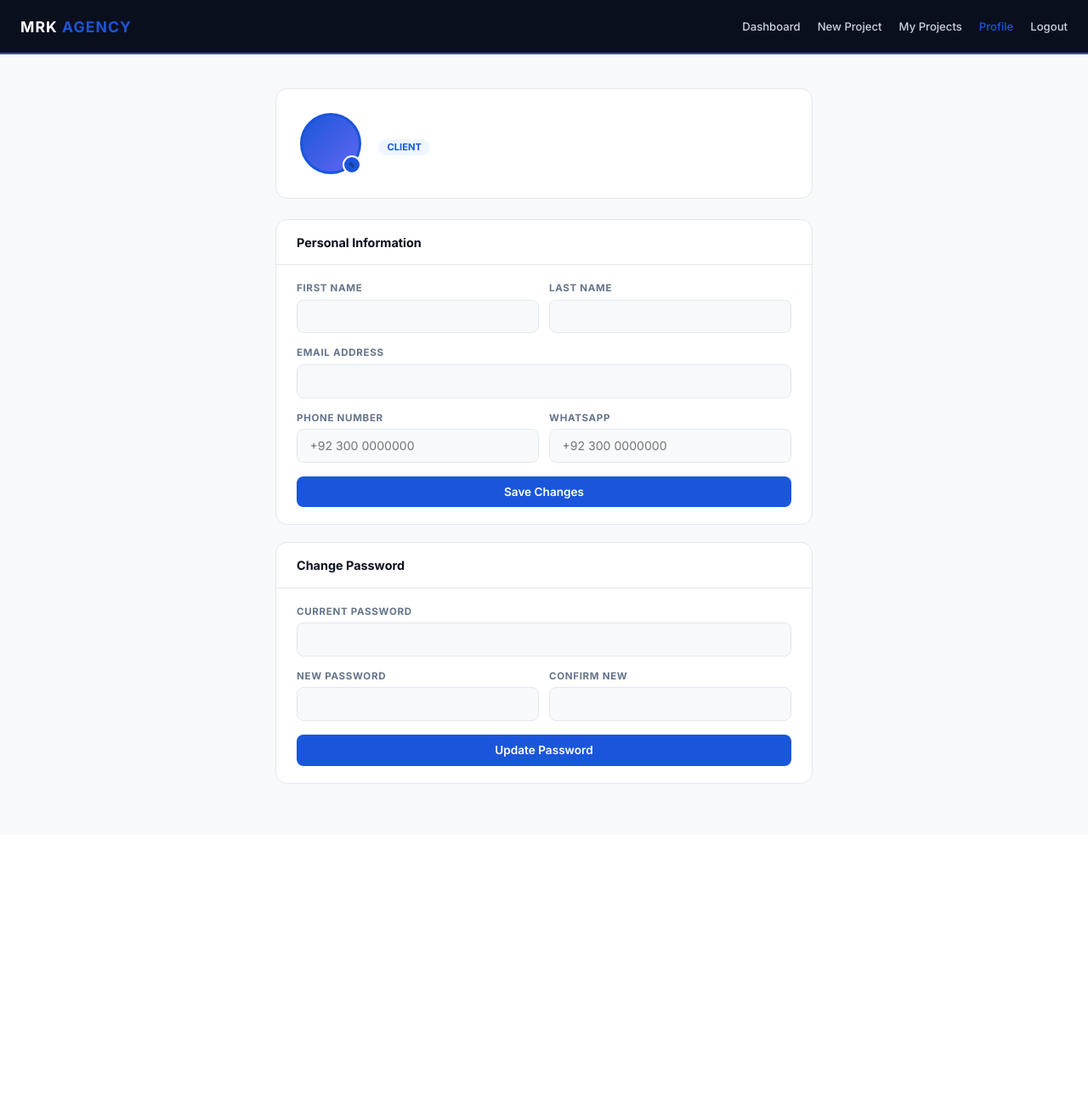
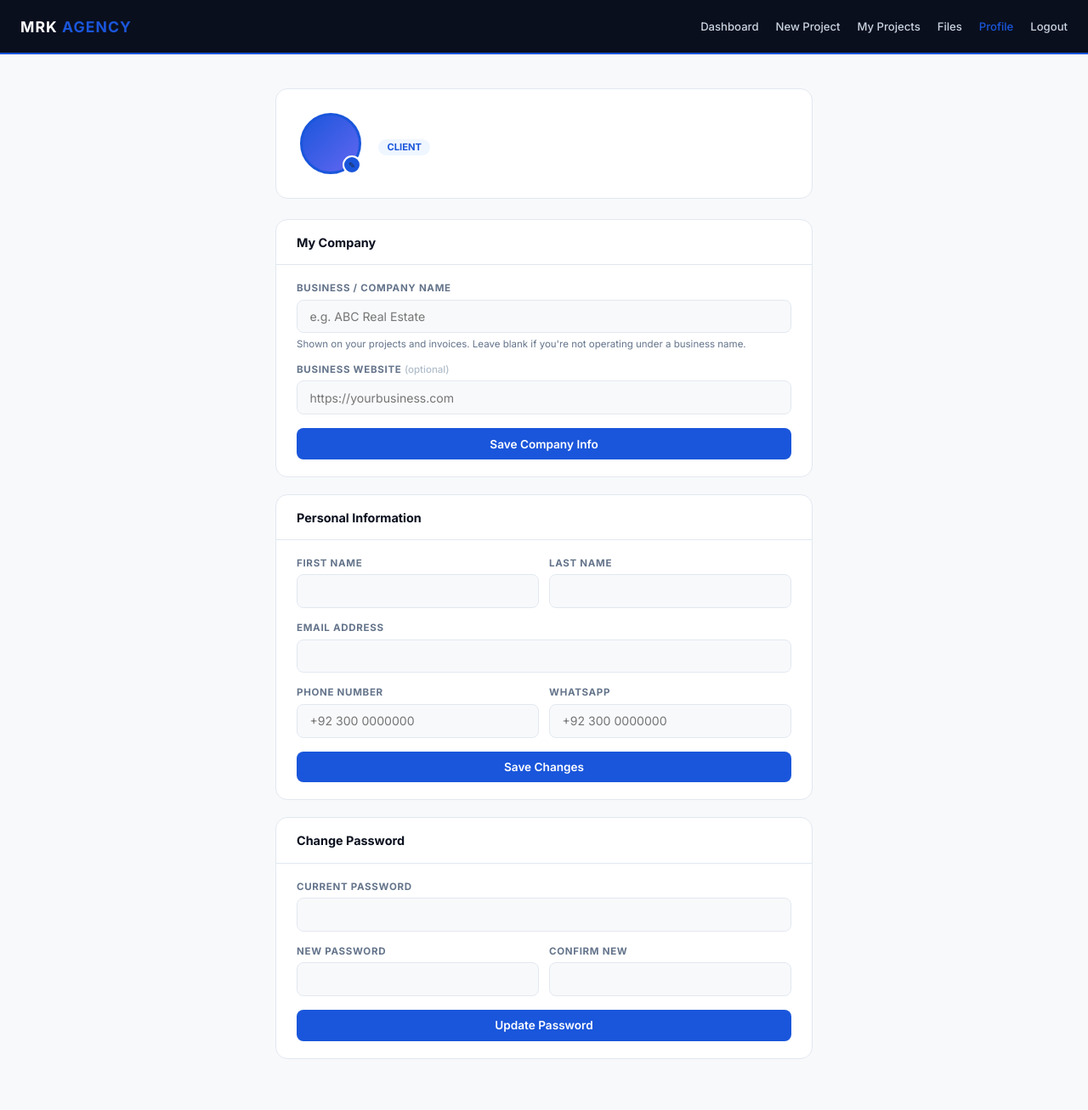
Before and after one commit to KhizarKhan714/MRK-AGENCY-, a Python web app: template templates/profile.html in a window 1280 px wide. Shown: the whole page at 85% size. Before the commit the page ends 923 px from the top, so only its background shows below. Run offline with Jinja, Linux system fonts and the light colour scheme; the template is opened without the code that fills it, so the values that code supplies are empty.

Commit message:
Add company information section to profile page

```diff
--- a/templates/profile.html
+++ b/templates/profile.html
@@ -48,6 +48,7 @@
     .form-group label { display:block; font-size:0.72rem; font-weight:700; text-transform:uppercase; letter-spacing:0.06em; color:var(--muted); margin-bottom:0.4rem; }
     .form-group input { width:100%; padding:0.65rem 0.9rem; border:1.5px solid var(--border); border-radius:8px; font-size:0.88rem; font-family:'Inter',sans-serif; color:var(--text); background:var(--bg); outline:none; transition:border-color 0.2s; }
     .form-group input:focus { border-color:var(--blue); background:var(--white); }
+    .form-group .field-hint { font-size:0.72rem; color:var(--muted); margin-top:0.35rem; font-weight:400; text-transform:none; letter-spacing:0; }
     .row { display:grid; grid-template-columns:1fr 1fr; gap:0.75rem; }
 
     .btn { display:inline-block; padding:0.65rem 1.25rem; border-radius:8px; font-size:0.85rem; font-weight:600; cursor:pointer; border:none; transition:opacity 0.2s; font-family:'Inter',sans-serif; text-decoration:none; }
@@ -67,6 +68,7 @@
     <a href="/dashboard">Dashboard</a>
     <a href="/submit-project">New Project</a>
     <a href="/my-projects">My Projects</a>
+    <a href="/files">Files</a>
     <a href="/profile" class="active">Profile</a>
     <a href="/logout">Logout</a>
   </div>
@@ -76,6 +78,7 @@
   <a href="/dashboard">Dashboard</a>
   <a href="/submit-project">New Project</a>
   <a href="/my-projects">My Projects</a>
+  <a href="/files">Files</a>
   <a href="/profile" class="active">Profile</a>
   <a href="/logout">Logout</a>
 </div>
@@ -105,6 +108,26 @@
     <input type="hidden" name="action" value="update_photo"/>
     <input type="file" name="photo" id="photoInput" accept="image/*" style="display:none;" onchange="document.getElementById('photoForm').submit()"/>
   </form>
+
+  <!-- MY COMPANY — business/company identity, minimal version per spec -->
+  <div class="section-card">
+    <h3>My Company</h3>
+    <div class="section-body">
+      <form action="/update-profile" method="POST">
+        <input type="hidden" name="action" value="update_company"/>
+        <div class="form-group">
+          <label>Business / Company Name</label>
+          <input type="text" name="business_name" value="{{ customer.business_name or '' }}" placeholder="e.g. ABC Real Estate"/>
+          <div class="field-hint">Shown on your projects and invoices. Leave blank if you're not operating under a business name.</div>
+        </div>
+        <div class="form-group">
+          <label>Business Website <span style="font-weight:500;text-transform:none;letter-spacing:0;color:#B0BDCA;">(optional)</span></label>
+          <input type="url" name="business_website" value="{{ customer.business_website or '' }}" placeholder="https://yourbusiness.com"/>
+        </div>
+        <button type="submit" class="btn btn-blue">Save Company Info</button>
+      </form>
+    </div>
+  </div>
 
   <!-- PERSONAL INFO -->
   <div class="section-card">
@@ -154,4 +177,4 @@
   });
 </script>
 </body>
-    </html>
+  </html>
```
